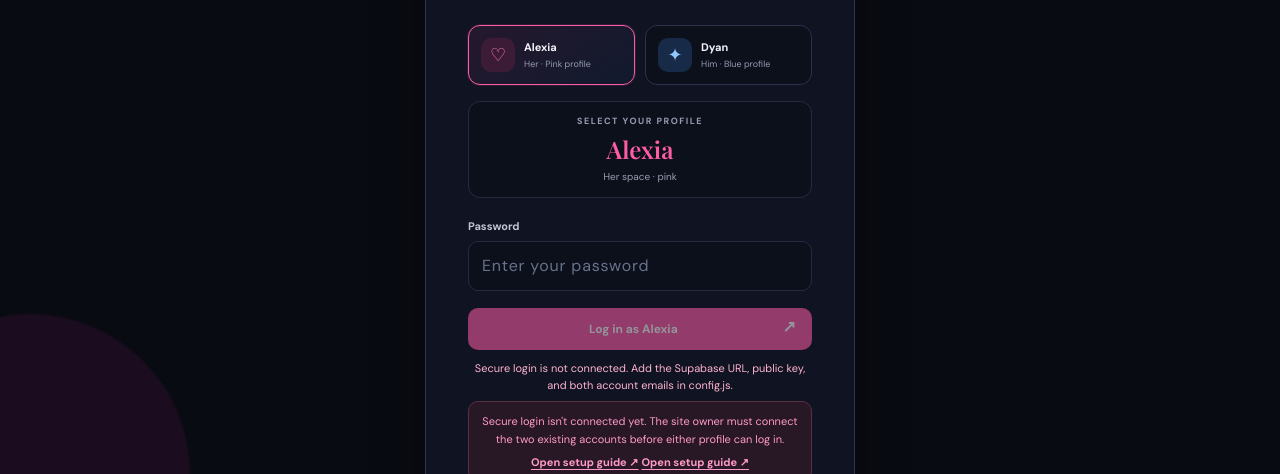
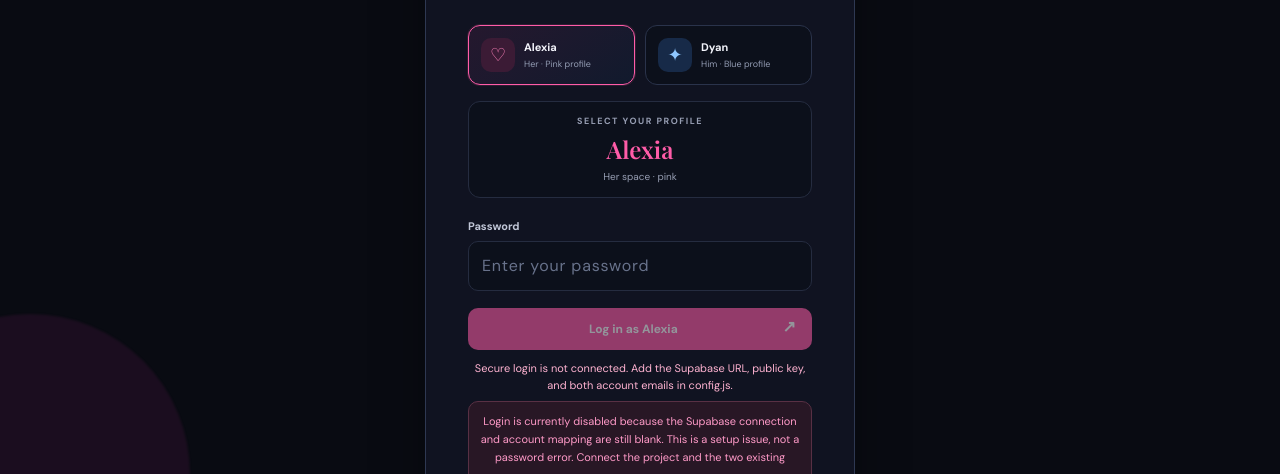
Before and after one commit to raleaalexia-cmyk/our-little-world, a plain HTML site: page index.html in a window 1280 px wide. Shown: the part 326-800 px from the top of the page. Drawn offline with nearby package versions, Linux system fonts and the light colour scheme.

Commit message:
Clarify login blocker and remove duplicate setup links

```diff
--- a/index.html
+++ b/index.html
@@ -30,7 +30,7 @@
         <button class="btn btn-primary full" id="auth-submit" type="submit">Log in as Alexia <span>↗</span></button>
       </form>
       <p id="auth-message" class="form-message" aria-live="polite"></p>
-      <p id="configuration-warning" class="config-warning hidden">Secure login isn't connected yet. The site owner must connect the two existing accounts before either profile can log in. <a href="https://github.com/raleaalexia-cmyk/our-little-world#required-private-setup" target="_blank" rel="noopener">Open setup guide ↗</a> <a href="https://github.com/raleaalexia-cmyk/our-little-world#required-setup-before-login-can-work" target="_blank" rel="noopener">Open setup guide ↗</a></p>
+      <p id="configuration-warning" class="config-warning hidden">Login is currently disabled because the Supabase connection and account mapping are still blank. This is a setup issue, not a password error. Connect the project and the two existing accounts using the <a href="https://github.com/raleaalexia-cmyk/our-little-world#required-private-setup" target="_blank" rel="noopener">setup guide ↗</a>.</p>
       <p class="tiny-note">Private login for Alexia and Dyan only.</p>
     </section>
     <p class="auth-foot">MADE FOR YOUR NEXT CHAPTER <span>✳</span></p>
```
